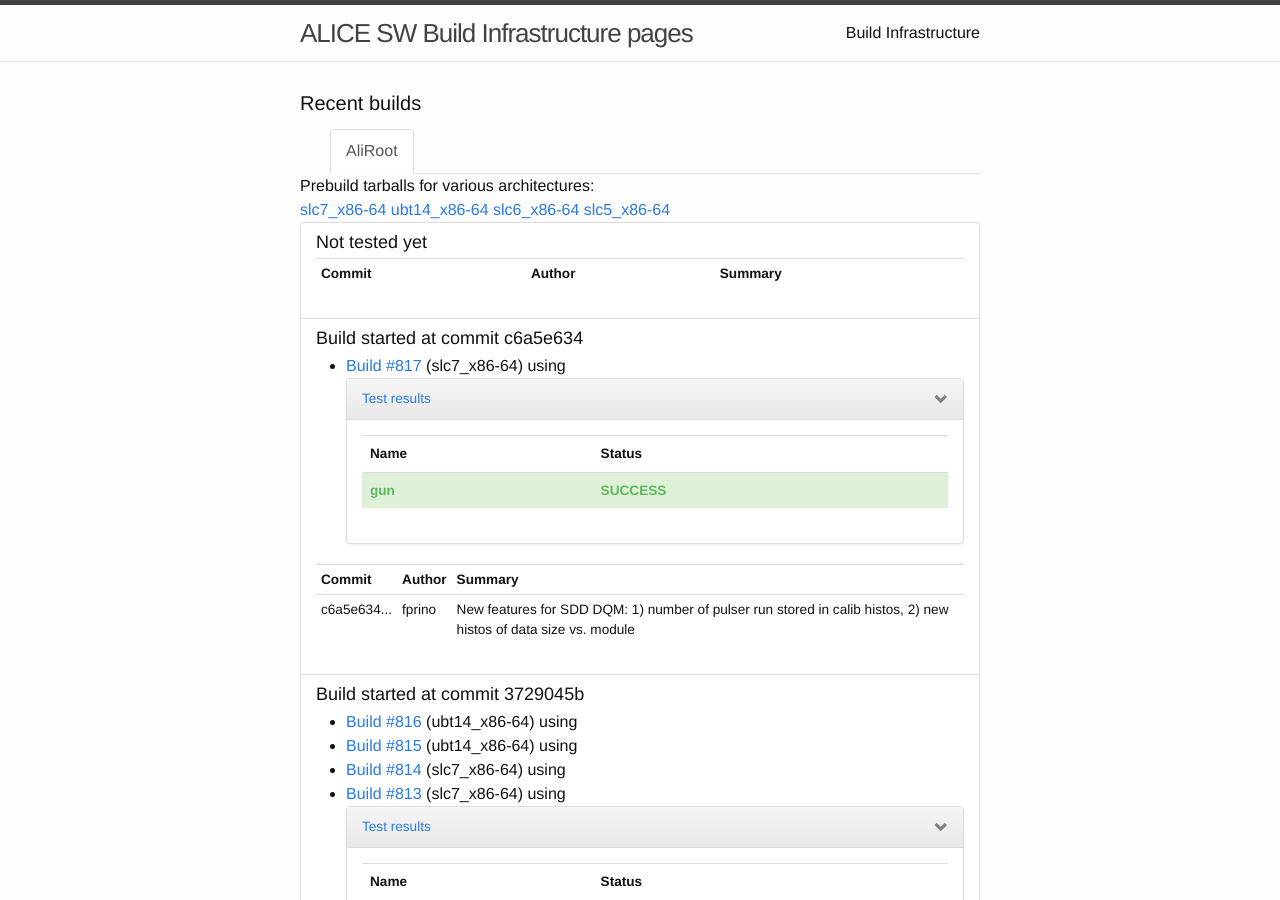
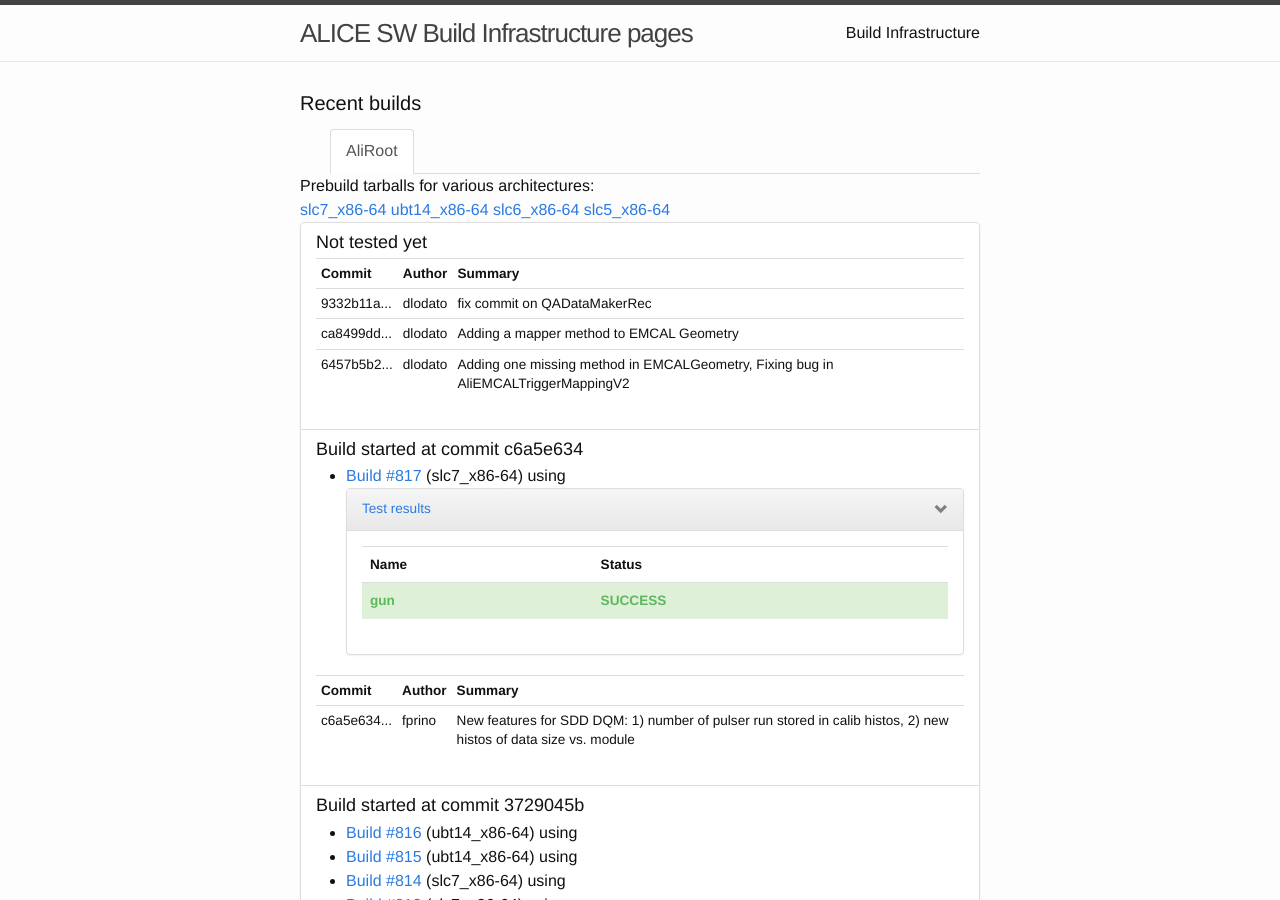
Before and after one commit to alisw/alisw.github.io, a Jekyll site: the page built from index.html, in a window 1280 px wide and 900 px high. Built offline with Jekyll 4.4.1, drawn with Linux system fonts in a browser that asks for light colours; nearby versions of some CDN libraries.

Commit message:
Updated results.

```diff
--- a/_data/commits-aliroot-master.yaml
+++ b/_data/commits-aliroot-master.yaml
@@ -1,3 +1,18 @@
+-
+ commit: "9332b11a0eba725a8750b90b1b00acf7110c64ad"
+ message: >-
+    fix commit on QADataMakerRec
+ author: !!str dlodato
+-
+ commit: "ca8499dd384ba644a588e26cdc3fa0d8a9d9a1c8"
+ message: >-
+    Adding a mapper method to EMCAL Geometry
+ author: !!str dlodato
+-
+ commit: "6457b5b2868c8b554c36a3a87eaeca2850f903a9"
+ message: >-
+    Adding one missing method in EMCALGeometry, Fixing bug in AliEMCALTriggerMappingV2
+ author: !!str dlodato
 -
  commit: "c6a5e634b79df42952a11c07a29e13d80cf5efc7"
  message: >-
```
